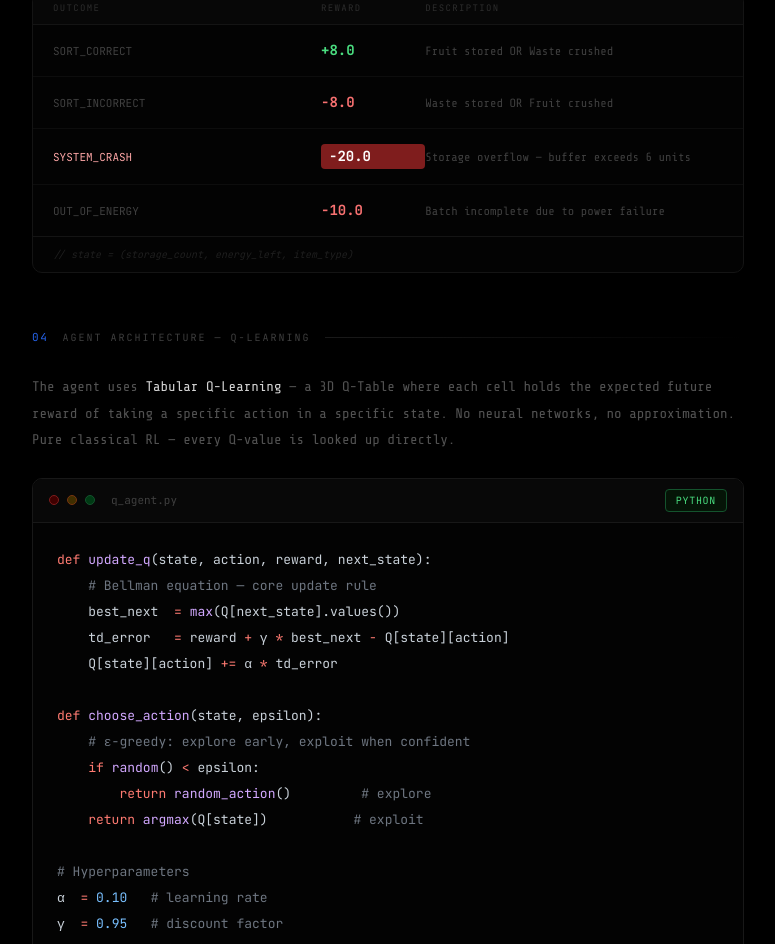
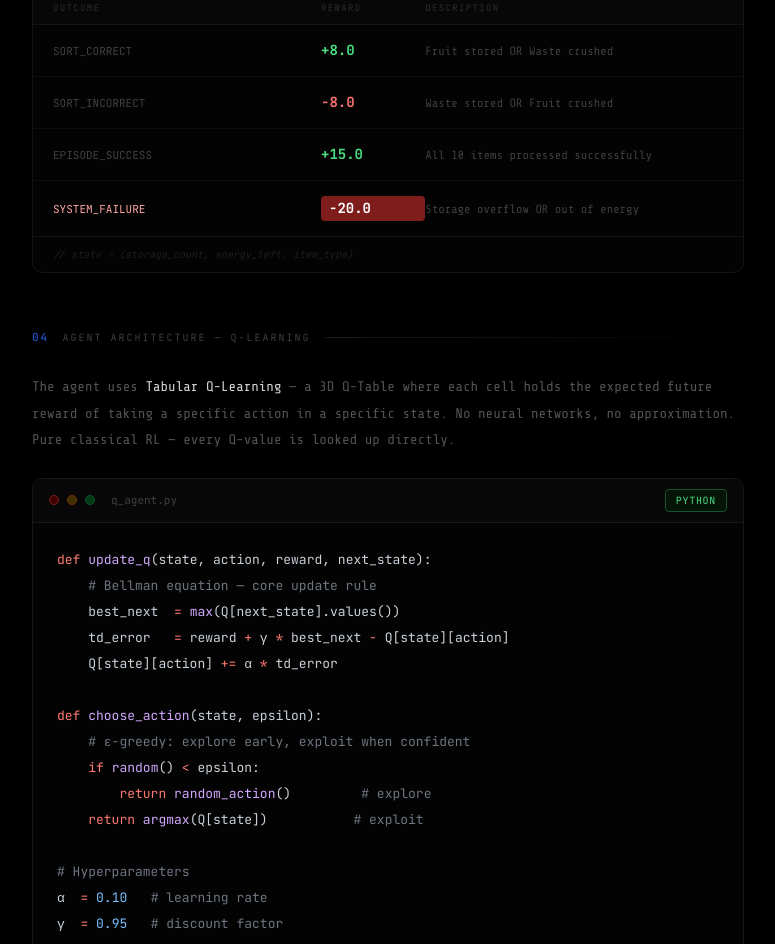
Before and after one commit to Durgaprasad-Developer/Sortiq, a Next.js app in the folder client/: page / in a window 1280 px wide. Shown: the part 2620-3564 px from the top of the page, without its empty margins (252-1027 px from the left). Built offline with nearby package versions, Linux system fonts and the light colour scheme; no server answers.

Commit message:
🚀 FINAL: Accurate Reward Matrix Build

```diff
--- a/client/components/TechBlog.jsx
+++ b/client/components/TechBlog.jsx
@@ -6,10 +6,10 @@
 const MONO = "'JetBrains Mono', monospace";
 
 const rewardData = [
-  { outcome: "SORT_CORRECT",   reward: "+8.0",  desc: "Fruit stored OR Waste crushed",              pos: true,  fatal: false },
-  { outcome: "SORT_INCORRECT", reward: "-8.0",  desc: "Waste stored OR Fruit crushed",              pos: false, fatal: false },
-  { outcome: "SYSTEM_CRASH",   reward: "-20.0", desc: "Storage overflow — buffer exceeds 6 units",  pos: false, fatal: true  },
-  { outcome: "OUT_OF_ENERGY",  reward: "-10.0", desc: "Batch incomplete due to power failure",      pos: false, fatal: false },
+  { outcome: "SORT_CORRECT",    reward: "+8.0",  desc: "Fruit stored OR Waste crushed",              pos: true,  fatal: false },
+  { outcome: "SORT_INCORRECT",  reward: "-8.0",  desc: "Waste stored OR Fruit crushed",              pos: false, fatal: false },
+  { outcome: "EPISODE_SUCCESS", reward: "+15.0", desc: "All 10 items processed successfully",      pos: true,  fatal: false },
+  { outcome: "SYSTEM_FAILURE",  reward: "-20.0", desc: "Storage overflow OR out of energy",         pos: false, fatal: true  },
 ];
 
 const stateVars = [
```
Also changed, not shown: 1 other file (tests, documents, lock files or other folders).
